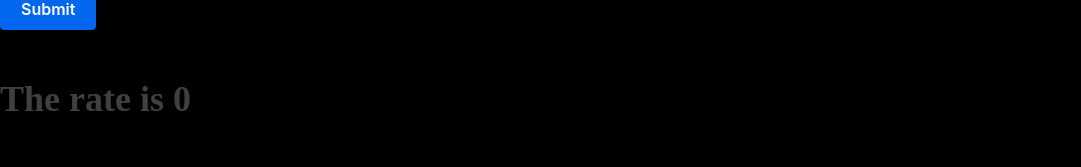
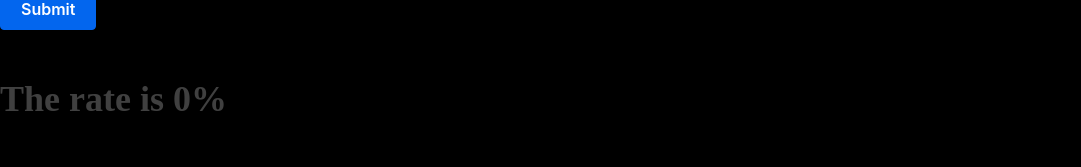
Before and after one commit to nothankyouwdym/vitejs-vite-8nnznn, a React (Vite) app: page / in a window 1280 px wide. Shown: the part 332-499 px from the top of the page, without its empty margins (0-1081 px from the left). Built offline with nearby package versions, Linux system fonts and the light colour scheme.

Commit message:
1 file modified

```diff
--- a/src/Input.jsx
+++ b/src/Input.jsx
@@ -36,7 +36,7 @@ class Input extends Component{
   }
 
   printResult = () =>{
-    return(<h1>The rate is {this.state.percentage}</h1>)
+    return(<h1>The rate is {this.state.percentage}%</h1>)
   }
 
   handleChange = (event) =>{
```
